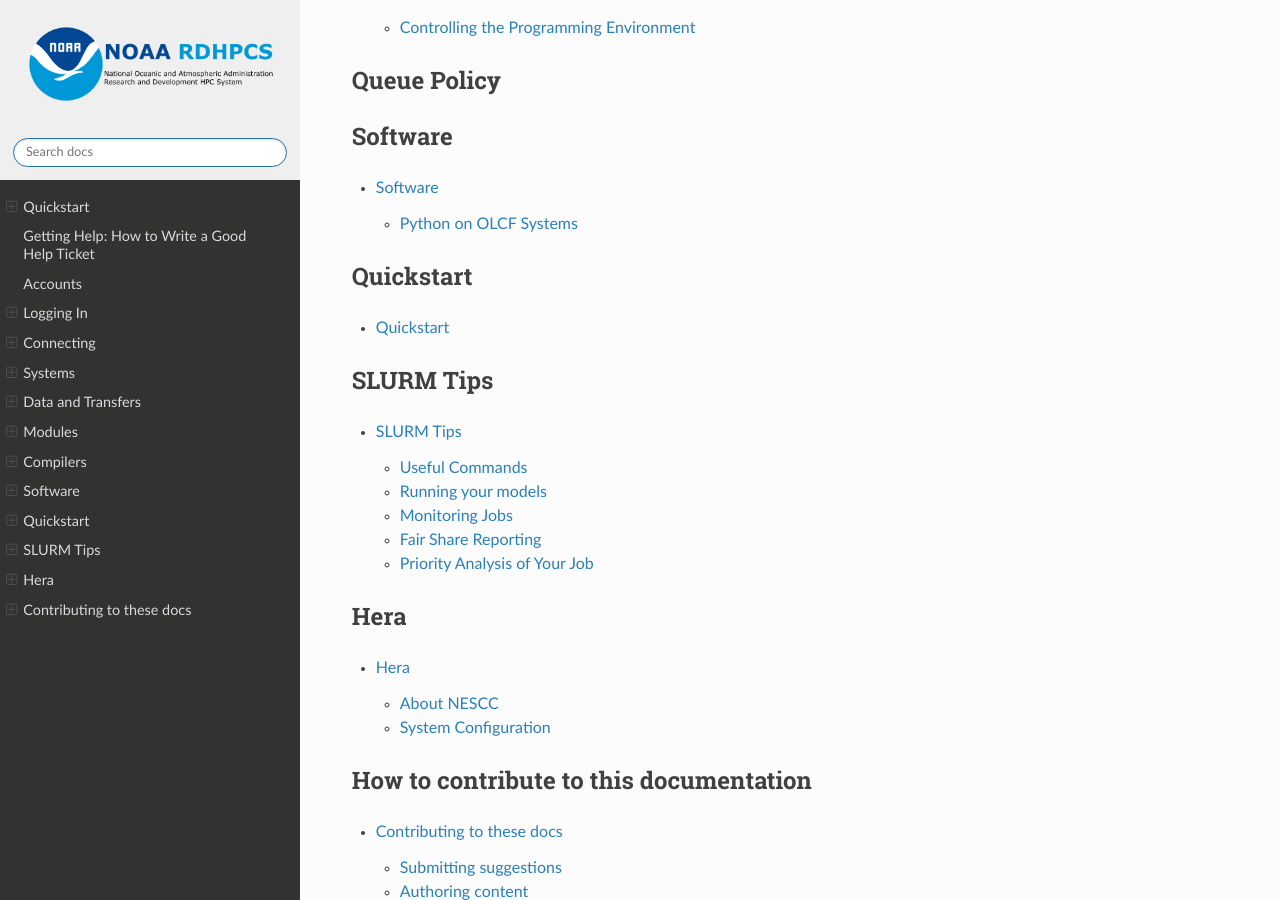
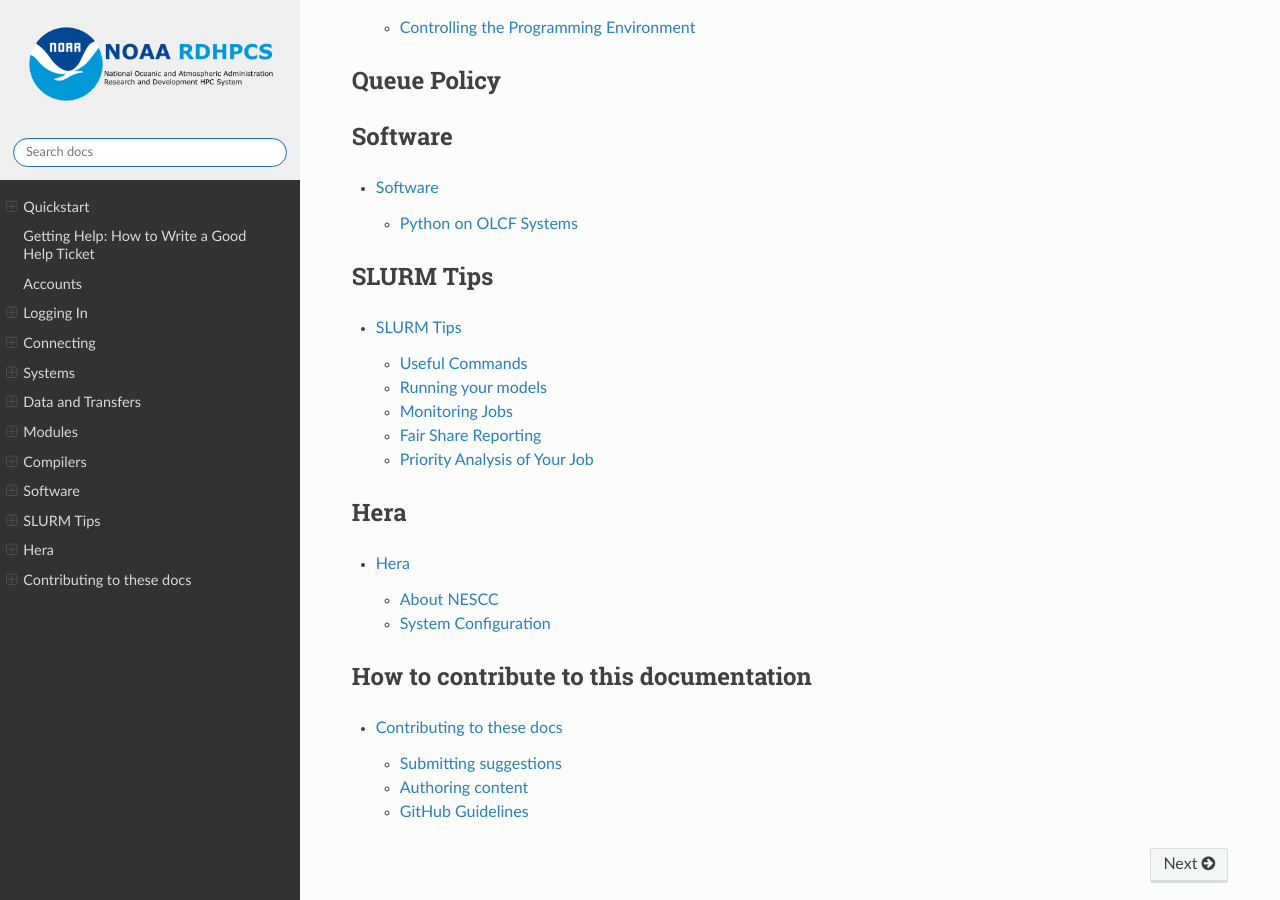
Before and after one commit to NOAA-RDHPCS/noaa-rdhpcs.github.io, a Sphinx documentation site: the page built from source/index.rst, in a window 1280 px wide and 900 px high, scrolled down 1973 px. Built offline with Sphinx 7.4.7 and the Read the Docs theme 2.0.0, drawn with Linux system fonts in a browser that asks for light colours; pages that are not in the unit, such as notebooks, are missing from menus.

Commit message:
move quickstart to top

```diff
--- a/source/index.rst
+++ b/source/index.rst
@@ -96,13 +96,6 @@ Software
 
    software/index
 
-Quickstart
-----------
-.. toctree::
-   :maxdepth: 1
-
-   Quickstart/index
-
 SLURM Tips
 ------------
 .. toctree::
```
